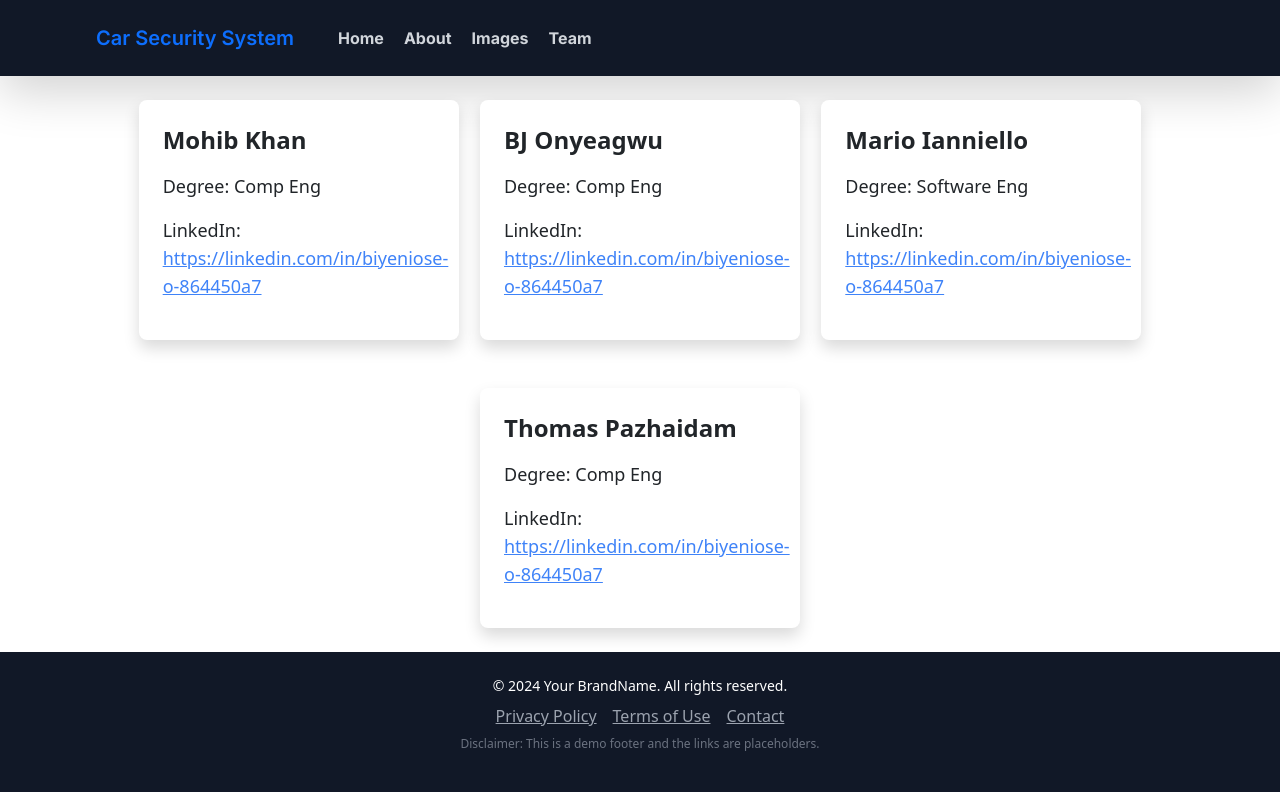
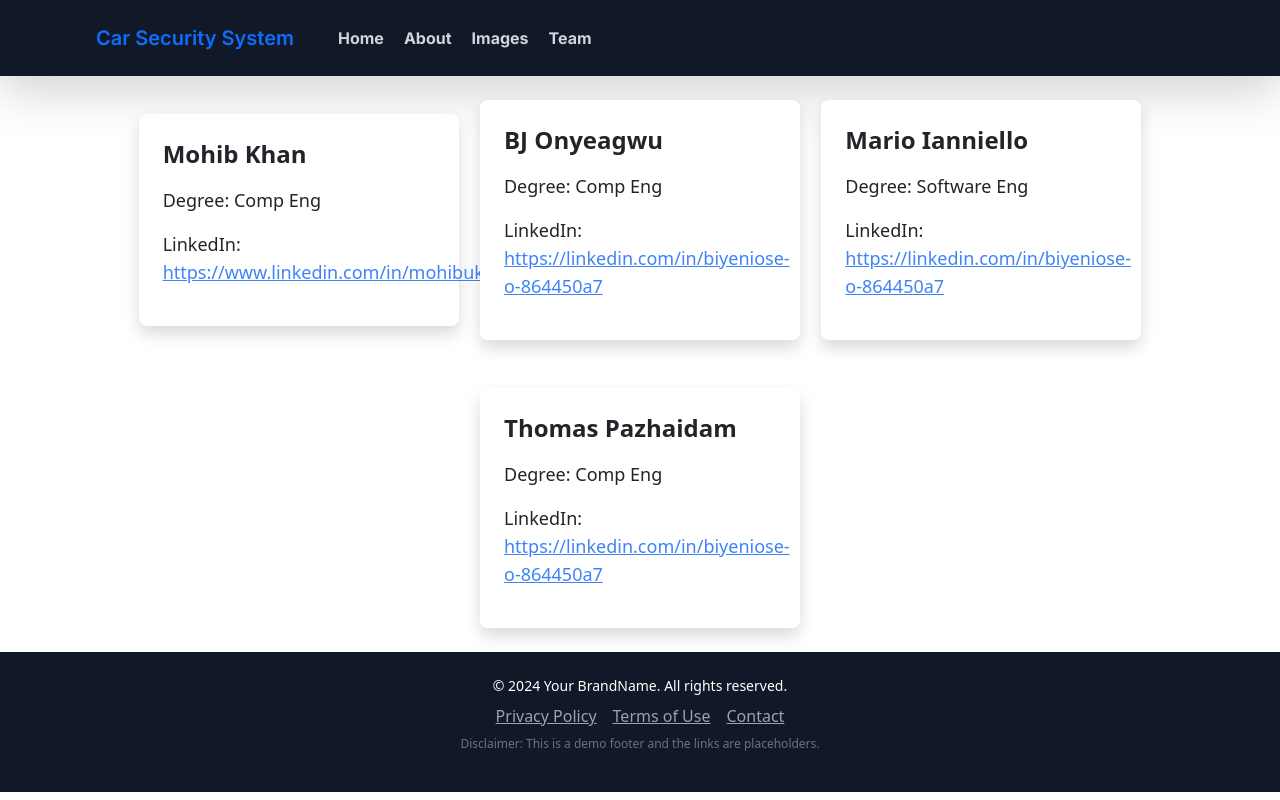
Before and after one commit to Biyeniose/capstone-website, a React (Vite) app: page /team in a window 1280 px wide. Built offline with nearby package versions, Linux system fonts and the light colour scheme; a web font is replaced by a local one.

Commit message:
added mohib linkedin link

```diff
--- a/src/components/Team.jsx
+++ b/src/components/Team.jsx
@@ -7,7 +7,7 @@ const Team = () => {
             <Card
                 name="Mohib Khan"
                 degree="Comp Eng"
-                linkedin="https://linkedin.com/in/biyeniose-o-864450a7"
+                linkedin="https://www.linkedin.com/in/mohibuk"
             />
             <Card
                 name="BJ Onyeagwu"
```
